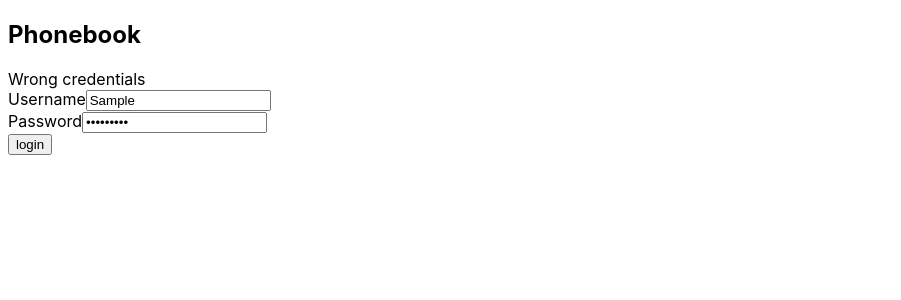
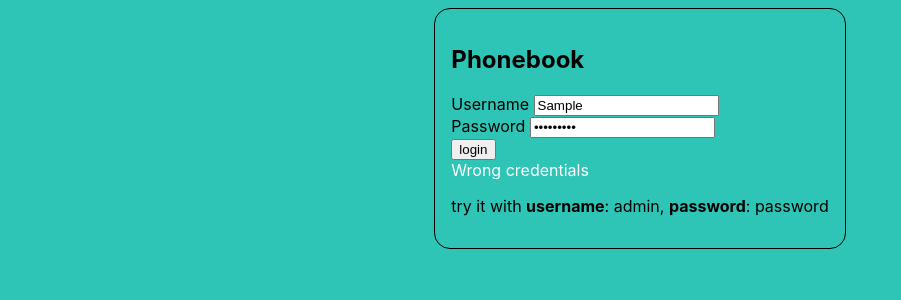
Before and after one commit to AndresBo/phonebook-app, a React (Create React App) app: page / in a window 1280 px wide. Both pictures are taken after typing "Sample", "Sample123" into the empty fields and a click on the button "login". Shown: the top 300 px of the page, without its empty margins (0-901 px from the left). Built offline with nearby package versions, Linux system fonts and the light colour scheme; no server answers.

Commit message:
:build: added vanilla css

```diff
--- a/src/App.js
+++ b/src/App.js
@@ -214,11 +214,8 @@ const App = () => {
   // if no user logged in
   if (user === null) {
     return (
-      <div>
+      <div className='loginForm'>
         <h2>Phonebook</h2>
-      <Notification
-        message={message}
-      />
       <LoginForm
         handleLogin={handleLogin}
         username={username}
@@ -226,6 +223,10 @@ const App = () => {
         password={password}
         setPassword={setPassword}
       />
+      <Notification
+        message={message}
+      />
+      <p>try it with <b>username</b>: admin, <b>password</b>: password</p>
       </div>
     )
   }
@@ -245,7 +246,7 @@ const App = () => {
         setFilterName={setFilterName}
       />
       {user.admin ? (
-        <Togglable buttonLabel='add person' ref={personFormRef}>
+        <Togglable buttonLabel='add/edit person' ref={personFormRef}>
           <PersonForm
             addPerson={addPerson}
             newName={newName}
--- a/src/components/LoggedUser.js
+++ b/src/components/LoggedUser.js
@@ -1,10 +1,9 @@
 // displays user name and logout button
 const LoggedUser = ({ user, handleLogout }) => {
   return (
-    <div>
-      <div>{user.name} logged in</div>
-      <button onClick={handleLogout}>Logout</button>
-    </div>
+    <section className="loggedUser">
+      {user.name} logged in <button onClick={handleLogout}>Logout</button>
+    </section>
   )
 }
 
--- a/src/components/LoginForm.js
+++ b/src/components/LoginForm.js
@@ -2,8 +2,7 @@
 const LoginForm = ({ handleLogin, username, setUsername, password, setPassword}) => (
   <form onSubmit={handleLogin}>
     <div>
-      Username
-        <input
+      Username <input
         type="text"
         value={username}
         name="Username"
@@ -12,8 +11,7 @@ const LoginForm = ({ handleLogin, username, setUsername, password, setPassword})
       />
     </div>
     <div>
-      Password
-        <input
+      Password <input
         type="password"
         value={password}
         name="Password"
--- a/src/components/NewUser.js
+++ b/src/components/NewUser.js
@@ -20,7 +20,7 @@ const NewUser = ({ createUser }) => {
   }
 
   return (
-    <form onSubmit={addUser}>
+    <form onSubmit={addUser} className="newUser">
       Create User
       <div>
         username
--- a/src/components/Notification.js
+++ b/src/components/Notification.js
@@ -5,7 +5,7 @@ const Notification = ({ message }) => {
     }
 
     return (
-        <div className = "alert alert-primary" role="alert">
+        <div className='notification'>
             {message}
         </div>
     )
--- a/src/components/PersonForm.js
+++ b/src/components/PersonForm.js
@@ -1,7 +1,7 @@
 // component that renders form for adding a new name and number
 const PersonForm = ({ addPerson, newName, setNewName, newNumber, setNewNumber }) => {
     return (
-        <form onSubmit={addPerson}>
+        <form onSubmit={addPerson} className="newPersonForm">
           <div>
             Name: <input value={newName} onChange={({ target }) => setNewName(target.value)}/>
           </div>
@@ -9,7 +9,7 @@ const PersonForm = ({ addPerson, newName, setNewName, newNumber, setNewNumber })
             Phone: <input value={newNumber} onChange={({ target }) => setNewNumber(target.value)}/>
           </div>
           <div>
-            <button type="submit">add</button>
+            <button type="submit">add/edit</button>
           </div>
         </form>
     )
--- a/src/index.css
+++ b/src/index.css
@@ -2,8 +2,11 @@ body {
   font-family: -apple-system, BlinkMacSystemFont, 'Segoe UI', 'Roboto', 'Oxygen',
     'Ubuntu', 'Cantarell', 'Fira Sans', 'Droid Sans', 'Helvetica Neue',
     sans-serif;
-
-
+  background: #2EC4B6;
+  display: flex;
+  flex-direction: row;
+  justify-content: center;
+  align-items: flex-end;
 }
 
 code {
@@ -11,6 +14,37 @@ code {
     monospace;
 }
 
-.error {
-  color: green;
+.notification {
+  color: #FFFFFF;
 }
+
+.loginForm {
+  border: 0.1rem;
+  border-color: black;
+  border-style: solid;
+  border-radius: 1rem;
+  padding: 1rem;
+}
+
+.loggedUser {
+  color: #CBF3F0;
+  margin: 1rem;
+}
+
+.newPersonForm {
+  margin: 2rem;
+  border: 0.1rem;
+  border-color: black;
+  border-style: solid;
+  border-radius: 1rem;
+  padding: 1rem;
+}
+
+.newUser {
+  margin: 2rem;
+  border: 0.1rem;
+  border-color: black;
+  border-style: solid;
+  border-radius: 1rem;
+  padding: 1rem;
+}
```
Also changed, not shown: src/App.css (deleted, +0 -38 lines).
